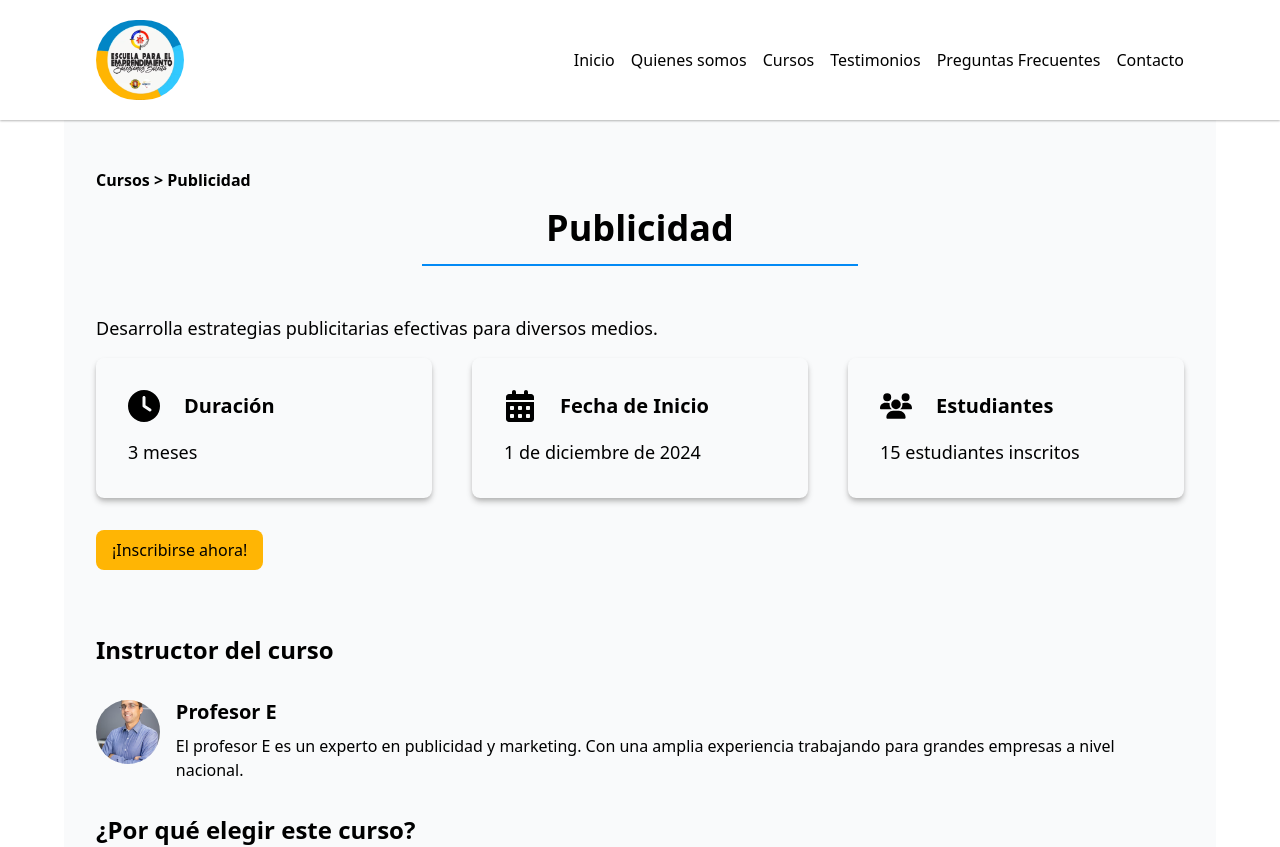
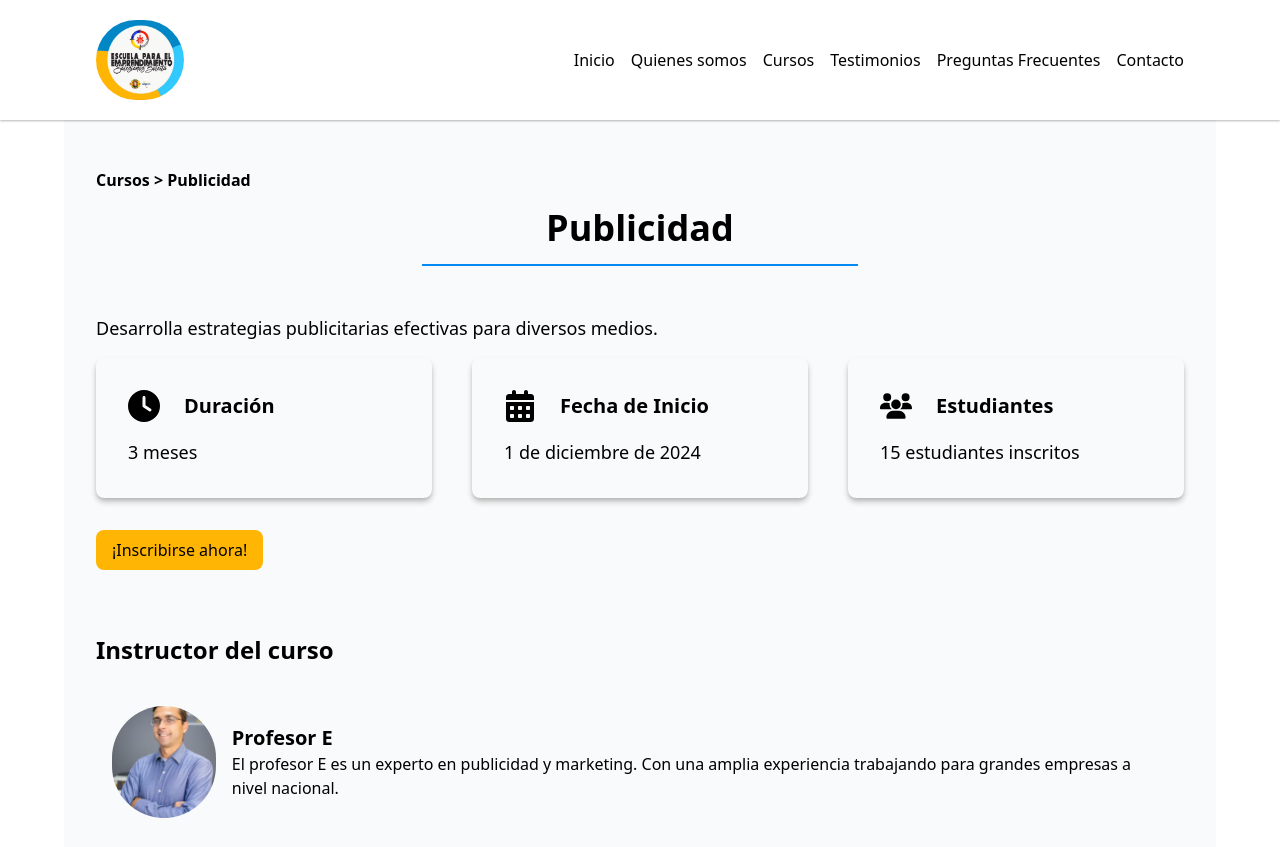
Before and after one commit to Sneider22/servicio-comunitario, a React (Vite) app: page /cursos/Publicidad in a window 1280 px wide. Shown: the top 847 px of the page. Built offline with nearby package versions, Linux system fonts and the light colour scheme.

Commit message:
Change image professor

```diff
--- a/src/pages/DetalleCurso.jsx
+++ b/src/pages/DetalleCurso.jsx
@@ -107,10 +107,10 @@ export const DetalleCurso = () => {
 
                     <div className="mt-16">
                         <h2 className="text-2xl font-semibold mb-4">Instructor del curso</h2>
-                        <div className="flex items-center gap-4">
-                            <img src={courses.filter((c) => c.title === title)[0].imageProfile} className="object-cover w-16 h-16 rounded-full" alt="" />
+                        <div className="flex items-center h-40 px-4  rounded-lg  gap-4">
+                            <img src={courses.filter((c) => c.title === title)[0].imageProfile} className="object-cover w-28 h-28 rounded-full" alt="" />
                             <div>
-                                <h3 className="text-xl font-semibold mt-4 mb-2">{courses.filter((c) => c.title === title)[0].instructor}</h3>
+                                <h3 className="text-xl font-semibold">{courses.filter((c) => c.title === title)[0].instructor}</h3>
                                 <p>{courses.filter((c) => c.title === title)[0].detalle_instructor}</p>
                             </div>
                         </div>
```
